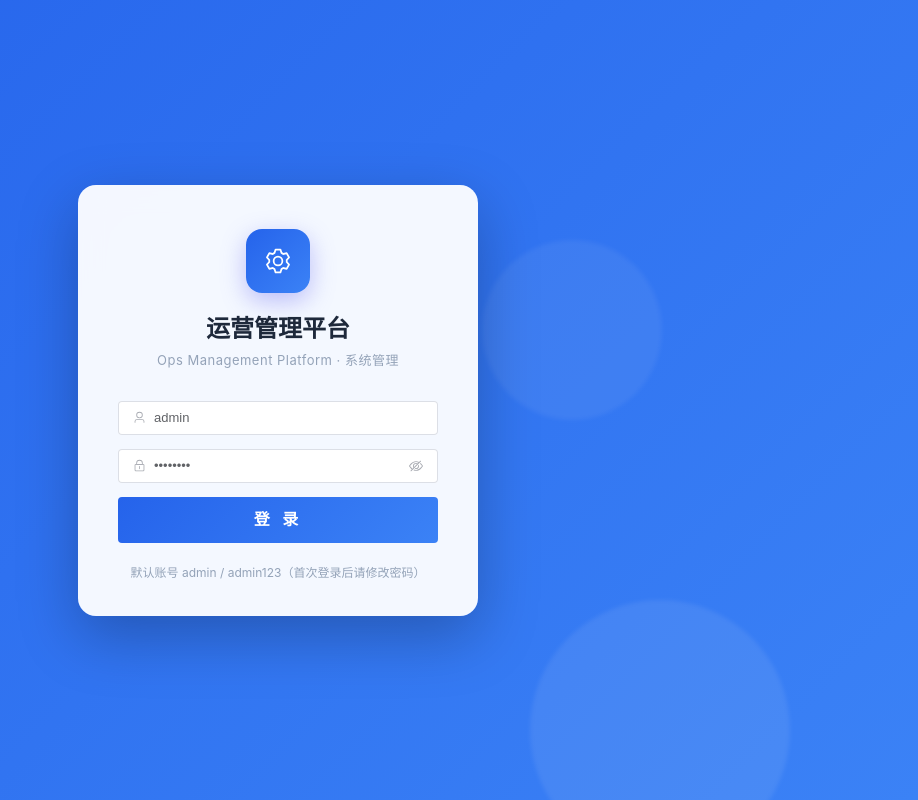
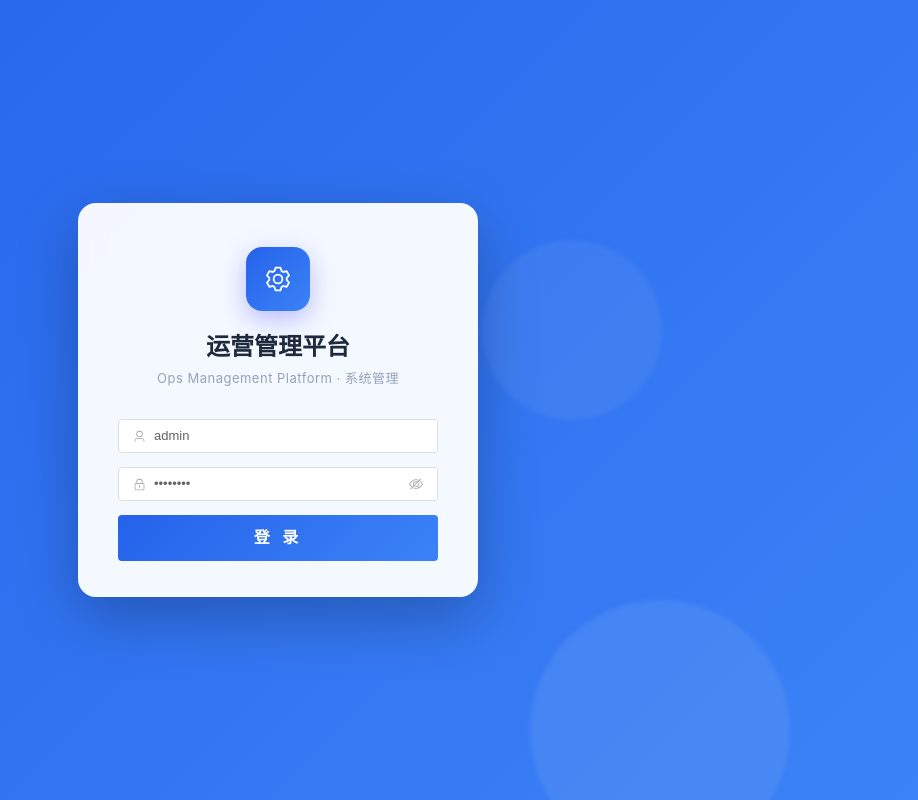
Before and after one commit to weznai/oms, a Vue app: page /login in a window 1280 px wide. Shown: the whole page, without its empty margins (362-1280 px from the left). Built offline with nearby package versions, Linux system fonts and the light colour scheme.

Commit message:
chore: 登录页移除默认账号提示文案

```diff
--- a/src/views/LoginView.vue
+++ b/src/views/LoginView.vue
@@ -84,8 +84,6 @@ async function handleLogin(): Promise<void> {
           登 录
         </el-button>
       </el-form>
-
-      <div class="tips">默认账号 admin / admin123（首次登录后请修改密码）</div>
     </div>
   </div>
 </template>
@@ -186,11 +184,4 @@ async function handleLogin(): Promise<void> {
     opacity: 0.92;
   }
 }
-
-.tips {
-  margin-top: 20px;
-  text-align: center;
-  font-size: 12px;
-  color: #94a3b8;
-}
 </style>
```
